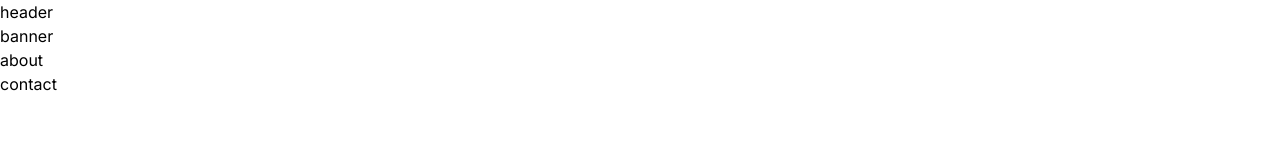
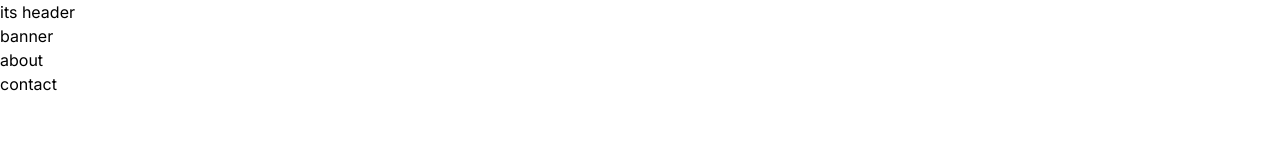
Before and after one commit to aswnrhdev/undefinedweb, a Next.js app in the folder frontend/: page / in a window 1280 px wide. Shown: the top 160 px of the page. Built offline with nearby package versions, Linux system fonts and the light colour scheme.

Commit message:
update header

```diff
--- a/frontend/src/components/Header/header.tsx
+++ b/frontend/src/components/Header/header.tsx
@@ -2,6 +2,6 @@
 
 export const Header = () => {
   return (
-    <div>header</div>
+    <div>its header</div>
   )
 }
```
